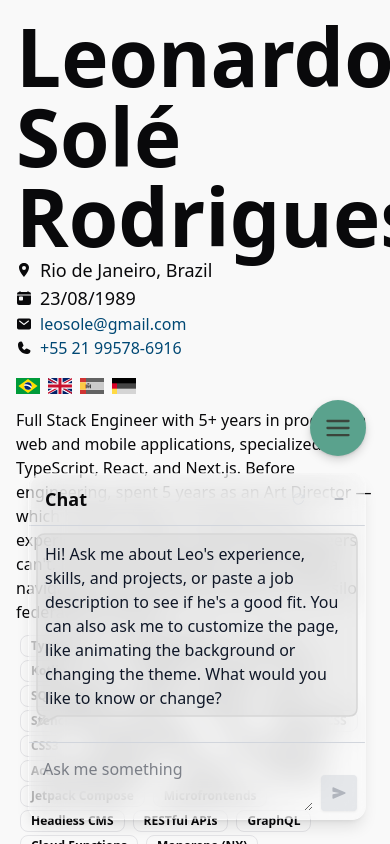
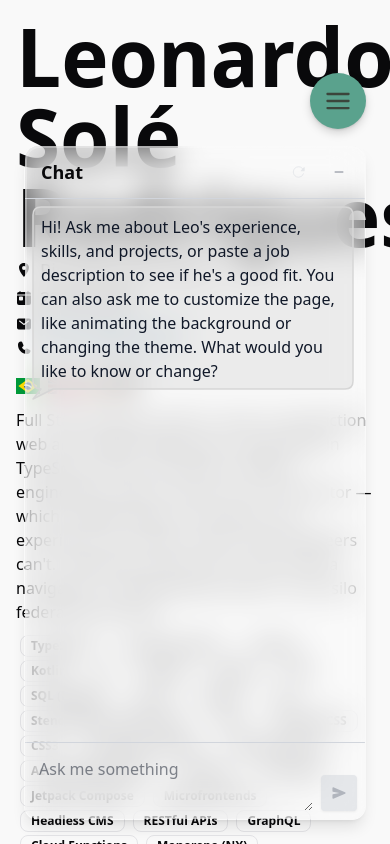
Before and after one commit to leosole/cv, a React (Vite) app: page / in a window 390 px wide. Shown: the top 844 px of the page. Built offline with nearby package versions, Linux system fonts and the light colour scheme.

Commit message:
feat: update event bar colors and enhance chat shell styles with animations

```diff
--- a/src/components/calendar/calendar.tsx
+++ b/src/components/calendar/calendar.tsx
@@ -183,7 +183,7 @@ export default function Calendar({ events, headerHeight = 0 }: CalendarProps) {
 					>
 						<EventBar
 							className={cn(
-								event.eventType === "work" ? "bg-blue-500" : "bg-green-500",
+								event.eventType === "work" ? "bg-primary" : "bg-accent",
 								hoveredCard === index && "outline outline-foreground",
 								"group-hover:outline group-hover:outline-foreground transition-[outline] duration-300"
 							)}
--- a/src/components/calendar/event-bar.tsx
+++ b/src/components/calendar/event-bar.tsx
@@ -8,7 +8,7 @@ export default function EventBar({ ref, className }: EventBarProps) {
 	return (
 		<div
 			ref={ref}
-			className={cn(`w-1 h-full bg-blue-500 rounded-full`, className)}
+			className={cn(`w-1 h-full rounded-full`, className)}
 		/>
 	)
 }
--- a/src/components/chat/chat.tsx
+++ b/src/components/chat/chat.tsx
@@ -79,6 +79,7 @@ const Chat = ({ onSkillsHighlighted }: ChatProps) => {
   const [loading, setLoading] = useState(false);
   const [historyLoading, setHistoryLoading] = useState(Boolean(initialConversation.sessionId));
   const messagesEndRef = useRef<HTMLDivElement>(null);
+  const launcherButtonRef = useRef<HTMLButtonElement>(null);
   const { setOpenedCards } = useCardState();
   const { setTheme, setAnimatedBackgroundEnabled } = useTheme();
 
@@ -89,6 +90,10 @@ const Chat = ({ onSkillsHighlighted }: ChatProps) => {
   useEffect(() => {
     scrollToBottom();
   }, [messages, loading]);
+
+  useEffect(() => {
+    if (!isOpen) launcherButtonRef.current?.focus();
+  }, [isOpen]);
 
   useEffect(() => {
     let cancelled = false;
@@ -174,24 +179,36 @@ const Chat = ({ onSkillsHighlighted }: ChatProps) => {
   };
 
   return (
-    <div className="z-40">
-      {!isOpen ? (
+    <div className={`chat-shell z-40 ${isOpen ? "chat-shell--open" : ""}`}>
+      <div
+        inert={isOpen}
+        className="chat-shell__launcher"
+      >
         <Tooltip>
-          <TooltipContent>
-            Open Chat
-          </TooltipContent>
-          <TooltipTrigger>
-            <Button onClick={toggleOpen} variant="secondary" size="icon" className="drop-shadow-lg dark:drop-shadow-lg/60 w-14 h-14 rounded-full">
-                <IoChatboxEllipses className="size-6"/>
+          <TooltipContent className="z-[200]">Open Chat</TooltipContent>
+          <TooltipTrigger asChild>
+            <Button
+              onClick={toggleOpen}
+              variant="secondary"
+              size="icon"
+              ref={launcherButtonRef}
+              aria-label="Open chat"
+              className="drop-shadow-lg dark:drop-shadow-lg/60 w-14 h-14 rounded-full"
+            >
+              <IoChatboxEllipses className="size-6" />
             </Button>
           </TooltipTrigger>
         </Tooltip>
-      ) : (
-        <Card className="glass-gradient-border glass-surface border-transparent bg-transparent shadow-lg w-full max-h-[80dvh] sm:w-100 sm:h-200 h-full flex flex-col">
+      </div>
+      <Card
+        inert={!isOpen}
+        className="chat-shell__panel glass-gradient-border glass-surface border-transparent bg-transparent shadow-lg flex flex-col"
+      >
           <div
             aria-hidden="true"
             className="header-glass__backdrop header-glass__backdrop--surface"
           />
+          <div className="chat-shell__content flex min-h-0 flex-1 flex-col">
           <CardHeader className="flex flex-row justify-between items-center p-2 pl-4 border-b border-gray-300 dark:border-gray-600">
             <h3 className="text-lg font-semibold m-0">Chat</h3>
             <div className="flex items-center gap-1">
@@ -252,8 +269,8 @@ const Chat = ({ onSkillsHighlighted }: ChatProps) => {
               <IoSend />
             </Button>
           </div>
-        </Card>
-      )}
+          </div>
+      </Card>
     </div>
   );
 };
--- a/src/components/chat/message-bubble.tsx
+++ b/src/components/chat/message-bubble.tsx
@@ -28,9 +28,8 @@ const getBubblePath = (width: number, height: number, isUser: boolean) => {
 			`Q ${width} 0 ${width} ${radius}`,
 			`V ${bodyBottom - radius}`,
 			`Q ${width} ${bodyBottom} ${width - radius} ${bodyBottom}`,
-			`H ${width - tailWidth}`,
 			`L ${width} ${height}`,
-			`L ${width - radius} ${bodyBottom}`,
+			`L ${width - tailWidth} ${bodyBottom}`,
 			`H ${radius}`,
 			`Q 0 ${bodyBottom} 0 ${bodyBottom - radius}`,
 			`V ${radius}`,
--- a/src/index.css
+++ b/src/index.css
@@ -51,6 +51,91 @@
 .glass-surface > :not(.header-glass__backdrop) {
 	position: relative;
 	z-index: 1;
+}
+
+.chat-shell {
+	--chat-morph-duration: 500ms;
+	--chat-morph-ease: cubic-bezier(0.22, 1, 0.36, 1);
+
+	position: relative;
+	width: 3.5rem;
+	height: 3.5rem;
+	overflow: visible;
+	border-radius: 50%;
+	transition:
+		width var(--chat-morph-duration) var(--chat-morph-ease),
+		height var(--chat-morph-duration) var(--chat-morph-ease),
+		border-radius var(--chat-morph-duration) var(--chat-morph-ease);
+}
+
+.chat-shell--open {
+	width: min(25rem, calc(100vw - 3rem));
+	height: min(50rem, 80dvh);
+	border-radius: 0.75rem;
+}
+
+.chat-shell__launcher {
+	position: absolute;
+	inset: 0;
+	display: grid;
+	place-items: end;
+	opacity: 1;
+	transition: opacity var(--chat-morph-duration) var(--chat-morph-ease);
+}
+
+.chat-shell__panel {
+	position: absolute;
+	right: 0;
+	bottom: 0;
+	width: min(25rem, calc(100vw - 3rem));
+	height: min(50rem, 80dvh);
+	opacity: 0;
+	transition: opacity var(--chat-morph-duration) var(--chat-morph-ease);
+}
+
+.chat-shell__content {
+	opacity: 0;
+	clip-path: circle(28px at calc(100% - 28px) calc(100% - 28px));
+	transition:
+		opacity var(--chat-morph-duration) var(--chat-morph-ease),
+		clip-path var(--chat-morph-duration) var(--chat-morph-ease);
+}
+
+.chat-shell__panel::before,
+.chat-shell__panel > .header-glass__backdrop--surface {
+	clip-path: circle(28px at calc(100% - 28px) calc(100% - 28px));
+	transition: clip-path var(--chat-morph-duration) var(--chat-morph-ease);
+}
+
+.chat-shell--open .chat-shell__launcher {
+	opacity: 0;
+	pointer-events: none;
+}
+
+.chat-shell--open .chat-shell__panel {
+	opacity: 1;
+	transition: none;
+}
+
+.chat-shell--open .chat-shell__panel::before,
+.chat-shell--open .chat-shell__panel > .header-glass__backdrop--surface,
+.chat-shell--open .chat-shell__content {
+	clip-path: circle(900px at calc(100% - 28px) calc(100% - 28px));
+}
+
+.chat-shell--open .chat-shell__content {
+	opacity: 1;
+}
+
+@media (prefers-reduced-motion: reduce) {
+	.chat-shell,
+	.chat-shell__launcher,
+	.chat-shell__panel,
+	.chat-shell__content,
+	.chat-shell__panel::before,
+	.chat-shell__panel > .header-glass__backdrop--surface {
+		transition: none;
+	}
 }
 
 .glass-message--user > .header-glass__backdrop--surface {
@@ -206,7 +291,7 @@
 	--secondary-foreground: oklch(0.985 0 0);
 	--muted: oklch(0.274 0.006 286.033);
 	--muted-foreground: oklch(0.705 0.015 286.067);
-	--accent: oklch(30.876% 0.12328 338.904);
+	--accent: oklch(35.146% 0.13902 339.083);
 	--accent-foreground: oklch(0.985 0 0);
 	--destructive: oklch(0.704 0.191 22.216);
 	--border: oklch(0.25 0 0);
```
